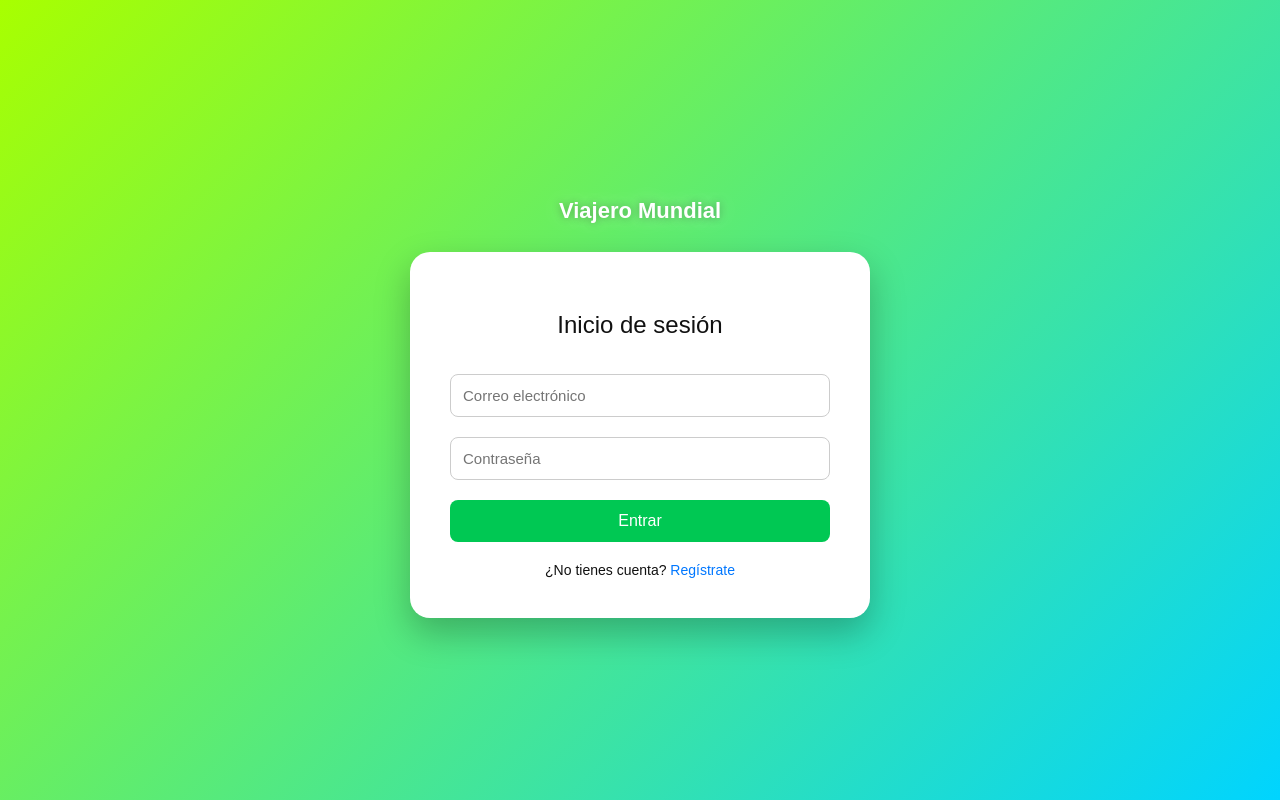
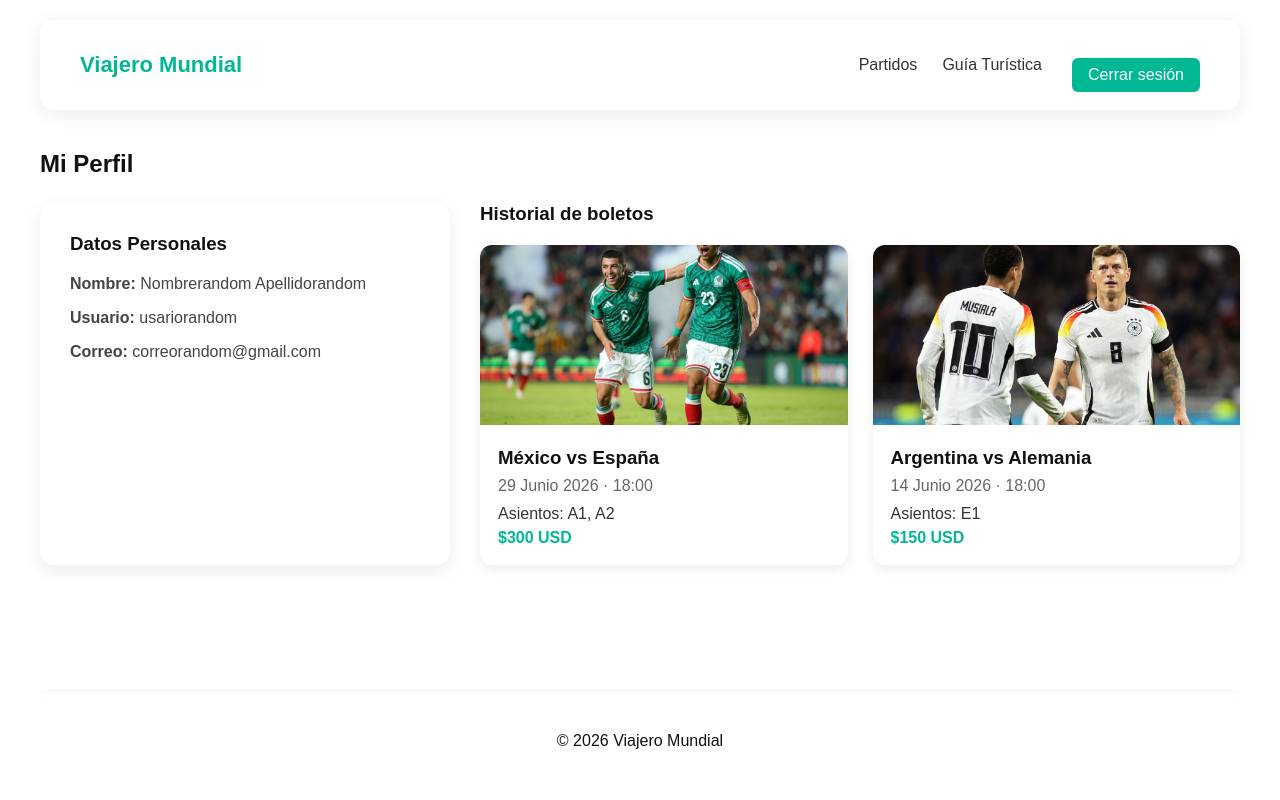
Before and after one commit to ToxicStarlink/Viajero-Mundial, a React app in the folder frontend/: page /perfil in a window 1280 px wide. Before the commit this address led to /login. Built offline with nearby package versions, Linux system fonts and the light colour scheme; the HTML template or start-up script is replaced by a standard one.

Commit message:
Revert "Merge branch 'REACT-prueba' of https://github.com/ToxicStarlink/Viajero-Mundial into REACT-prueba"
This reverts commit 01a641c35920d49a42096c74371488b1f340bf67, reversing
changes made to cec685504e3cc822c69bb2f8093a65d1e53e4b80.

```diff
--- a/frontend/src/pages/perfil.jsx
+++ b/frontend/src/pages/perfil.jsx
@@ -1,44 +1,60 @@
-import React, { useState, useEffect } from "react";
+import React, { useState } from "react";
 import { Link, useNavigate } from "react-router-dom";
-import axios from "axios";
-import Navbar from "../components/Navbar";
 import "../CSS/inicio.css";
 
 const Perfil = () => {
   const navigate = useNavigate();
 
-  const [usuario, setUsuario] = useState(null);
-  const [historialCompras, setHistorialCompras] = useState([]);
 
-  useEffect(() => {
-    // Obtener usuario del localStorage
-    const usuarioGuardado = localStorage.getItem("usuario");
-    if (!usuarioGuardado) {
-      navigate("/login");
-      return;
+  const [isLoggedIn, setIsLoggedIn] = useState(true);
+
+  const handleLogout = () => {
+
+    setIsLoggedIn(false);
+    navigate("/");
+  };
+
+  const usuario = {
+    nombre: "Nombrerandom",
+    apellido: "Apellidorandom",
+    correo: "correorandom@gmail.com",
+    usuario: "usariorandom"
+  };
+
+  // Historial de boletos comprados ficticio
+  const historialCompras = [
+    {
+      id: "C001",
+      equipos: "México vs España",
+      fecha: "29 Junio 2026 · 18:00",
+      asientos: "A1, A2",
+      total: "$300 USD",
+      img: "/IMG/partido6.jpg"
+    },
+    {
+      id: "C002",
+      equipos: "Argentina vs Alemania",
+      fecha: "14 Junio 2026 · 18:00",
+      asientos: "E1",
+      total: "$150 USD",
+      img: "/IMG/partido3.jpg"
     }
-
-    const userObj = JSON.parse(usuarioGuardado);
-    setUsuario(userObj);
-
-    // Extraer boletos desde la base de datos
-    const obtenerHistorial = async () => {
-      try {
-        const res = await axios.get(`http://localhost:3000/api/usuarios/${userObj.id_usuario}/boletos`);
-        setHistorialCompras(res.data);
-      } catch (error) {
-        console.error("Error al traer historial de compras:", error);
-      }
-    };
-
-    obtenerHistorial();
-  }, [navigate]);
-
-  if (!usuario) return null;
+  ];
 
   return (
     <div className="inicio-container">
-      <Navbar />
+      <header className="header">
+        <div className="logo"><Link to="/">Viajero Mundial</Link></div>
+        <div className="menu-derecha">
+          <nav className="nav">
+            <Link to="/partidos">Partidos</Link>
+            <Link to="/guia">Guía Turística</Link>
+          </nav>
+          <button onClick={handleLogout} className="login" style={{ cursor: "pointer", border: "none", fontSize: "16px", fontFamily: "inherit" }}>
+            Cerrar sesión
+          </button>
+        </div>
+      </header>
 
       <section className="perfil" style={{ minHeight: "60vh" }}>
         <h2>Mi Perfil</h2>
@@ -47,27 +63,24 @@ const Perfil = () => {
           <div className="perfil-datos">
             <h3>Datos Personales</h3>
             <p><strong>Nombre:</strong> {usuario.nombre} {usuario.apellido}</p>
+            <p><strong>Usuario:</strong> {usuario.usuario}</p>
             <p><strong>Correo:</strong> {usuario.correo}</p>
           </div>
 
           <div style={{ flex: 1 }}>
             <h3 style={{ margin: "0 0 20px 0" }}>Historial de boletos</h3>
             <div className="contenedor-compras">
-              {historialCompras.length > 0 ? (
-                historialCompras.map((compra) => (
-                <div className="compra-card" key={compra.id || compra.asiento}>
-                  <img src={compra.img || "/IMG/info3.jpg"} alt={compra.partido?.nombre || "Partido"} />
+              {historialCompras.map((compra) => (
+                <div className="compra-card" key={compra.id}>
+                  <img src={compra.img} alt={compra.equipos} />
                   <div className="compra-info">
-                    <h3>{compra.partido?.nombre || "Partido"}</h3>
-                    <p>{compra.partido?.fecha ? new Date(compra.partido.fecha).toLocaleDateString("es-MX") : "Fecha no disponible"}</p>
-                    <p style={{ margin: "6px 0", color: "#333" }}>Asiento: {compra.asiento}</p>
-                    <span>{compra.precio ? `$${compra.precio} USD` : "Pagado"}</span>
+                    <h3>{compra.equipos}</h3>
+                    <p>{compra.fecha}</p>
+                    <p style={{ margin: "6px 0", color: "#333" }}>Asientos: {compra.asientos}</p>
+                    <span>{compra.total}</span>
                   </div>
                 </div>
-                ))
-              ) : (
-                <p>No has comprado boletos aún.</p>
-              )}
+              ))}
             </div>
           </div>
         </div>
```
Also changed, not shown: 1 other file (tests, documents, lock files or other folders).
